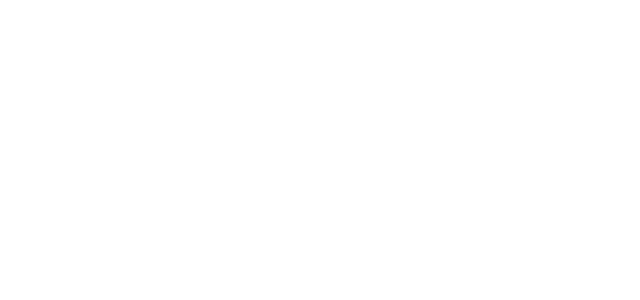
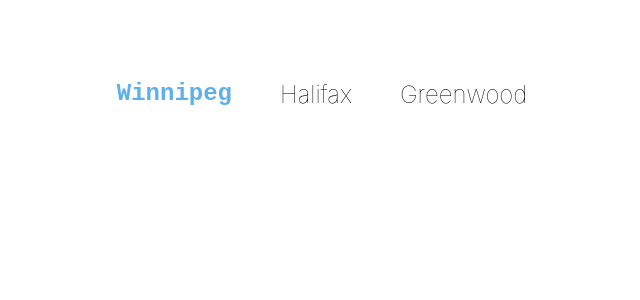
Before and after one commit to DorianGosse/aa-frontend, a React (Create React App) app: page / in a window 1280 px wide. Shown: the top 300 px of the page, without its empty margins (318-958 px from the left). Built offline with nearby package versions, Linux system fonts and the light colour scheme.

Commit message:
impl header / city selections

```diff
--- a/src/Components/Header/Header.css
+++ b/src/Components/Header/Header.css
@@ -0,0 +1,28 @@
+.weather-header {
+  display: flex;
+  flex-direction: row;
+  justify-content: center;
+
+  padding-top: 5rem;
+}
+
+.city-toggle {
+  padding-right: 1.5rem;
+  padding-left: 1.5rem;
+  font-weight: 100;
+  font-size: 150%;
+}
+
+.city-toggle:hover {
+  cursor: pointer;
+}
+
+.selected-city {
+  color: #5fb0e8;
+  font-size: 150%;
+  font-weight: 700;
+  font-family:'Courier New', Courier, monospace ;
+  padding-right: 1.5rem;
+  padding-left: 1.5rem;
+
+}
--- a/src/Components/Header/Header.js
+++ b/src/Components/Header/Header.js
@@ -2,9 +2,31 @@
 import './Header.css'
 
 class Header extends React.Component {
+  constructor(props) {
+    super(props)
+    this.state = {
+      locations: props.locations,
+      selectedCity: props.locations[0]
+    }
+  }
   render() {
+
+  const handleCityOnClick = location => {
+    this.props.handleCityToggle(location)
+    this.setState({ selectedCity: location })
+  }
+
     return (
-      <></>
+      <div className='weather-header'>
+        {this.state.locations.map(location => (
+          <div
+            className={this.state.selectedCity === location ? 'selected-city' : 'city-toggle'}
+            key={`${location.name}-${location.lat}-${location.lng}`}
+            onClick={() => handleCityOnClick(location)}>
+            {location.name}
+          </div>
+        ))}
+      </div>
     )
   }
 }
--- a/src/Components/WeatherDisplay/WeatherDisplay.js
+++ b/src/Components/WeatherDisplay/WeatherDisplay.js
@@ -3,11 +3,28 @@
 
 import Header from '../Header'
 
+const cities = [
+  { name: 'Winnipeg', lat: 1234, lng: 1234 },
+  { name: `Halifax`, lat: 3333, lng: 3342 },
+  { name: 'Greenwood', lat: 3342, lng: 435345 }
+]
+
 class WeatherDisplay extends React.Component {
+  constructor() {
+    super()
+    this.state = {
+      selectedCity: cities[0]
+    }
+  }
+
   render() {
+    const handleCityToggle = citySelected => {
+      this.setState({ selectedCity: citySelected })
+    }
+
     return (
       <div className='weather-display'>
-        <Header />
+        <Header locations={cities} handleCityToggle={handleCityToggle}/>
       </div>
     )
   }
```
